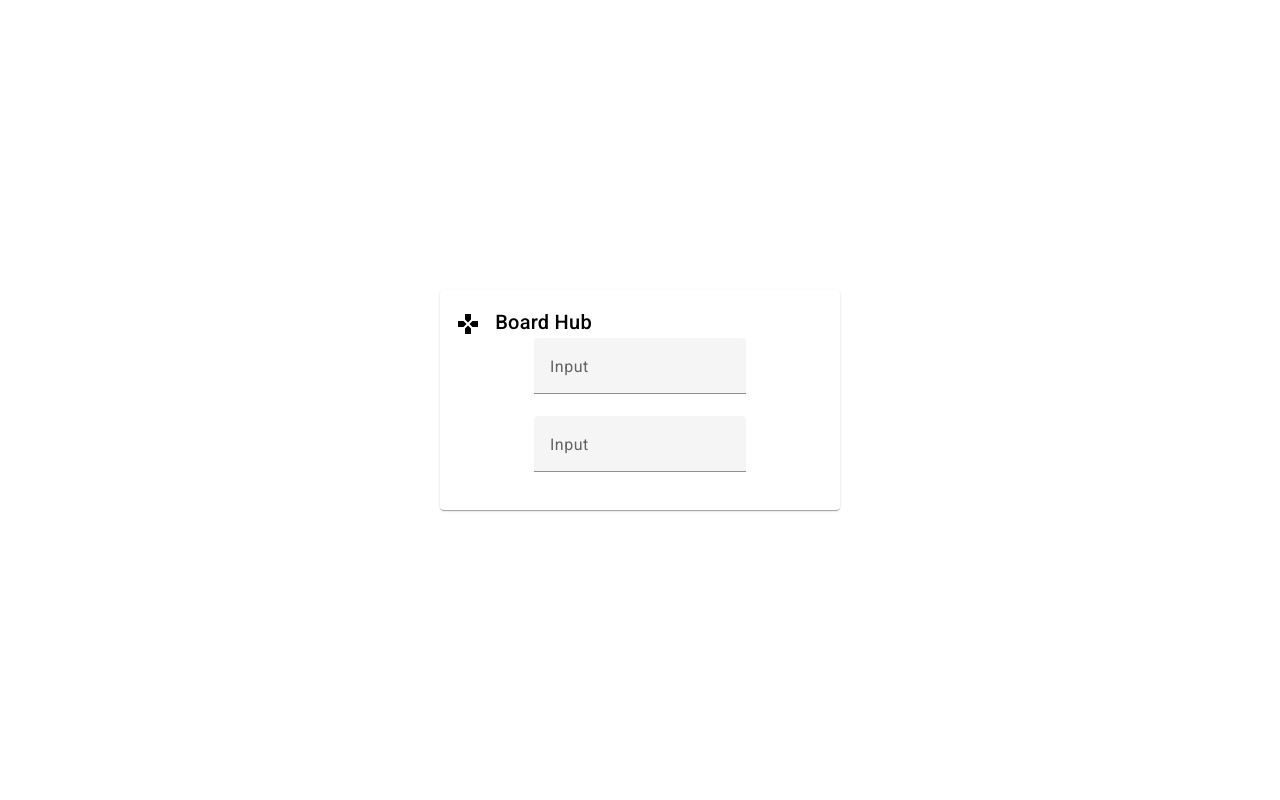
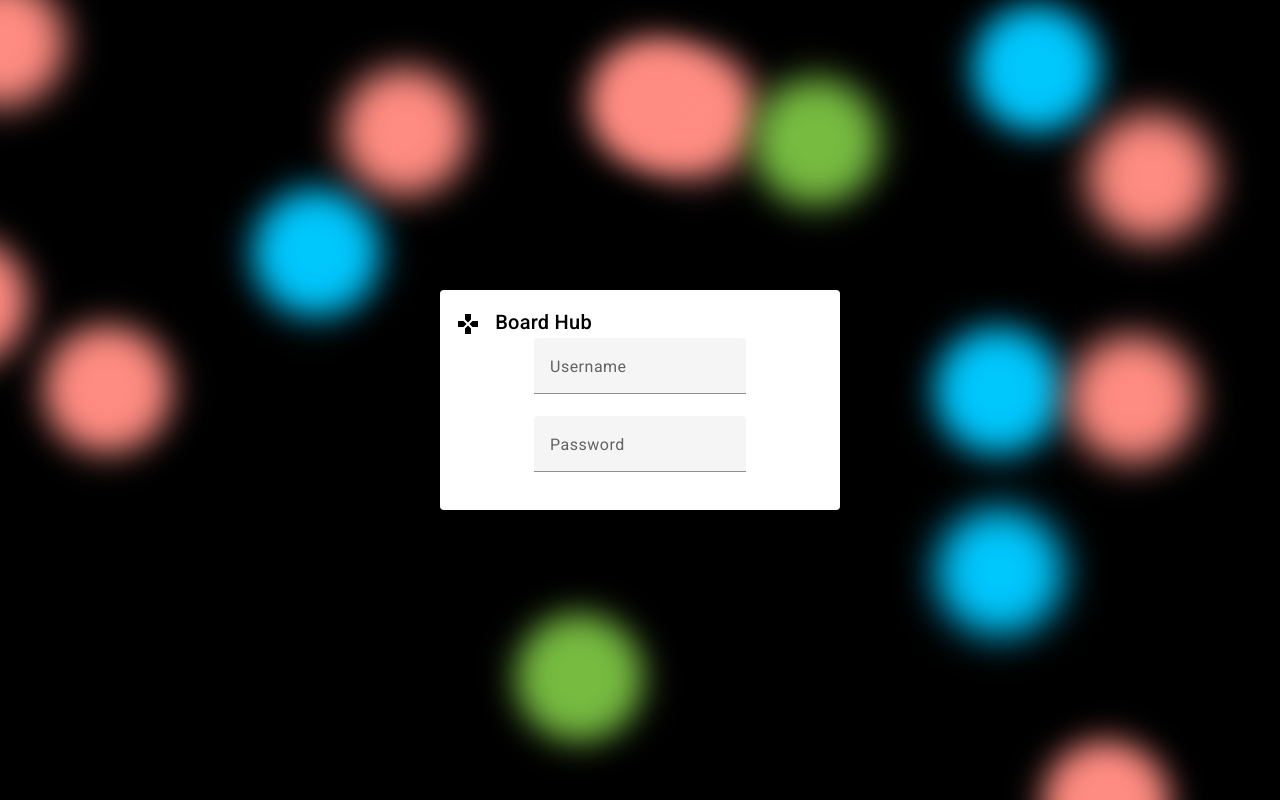
Before and after one commit to pepitoenpeligro/aws-tech-leak-game-serverless, an Angular app in the folder client/web/board-hub/: page /login in a window 1280 px wide. Built offline with nearby package versions, Linux system fonts and the light colour scheme.

Commit message:
feat: :sparkles: Add animation bubles

```diff
--- a/client/web/board-hub/src/app/pages/login/login.component.html
+++ b/client/web/board-hub/src/app/pages/login/login.component.html
@@ -1,4 +1,27 @@
 <div class="login-container">
+
+  <div class="background">
+    <span></span>
+    <span></span>
+    <span></span>
+    <span></span>
+    <span></span>
+    <span></span>
+    <span></span>
+    <span></span>
+    <span></span>
+    <span></span>
+    <span></span>
+    <span></span>
+    <span></span>
+    <span></span>
+    <span></span>
+    <span></span>
+    <span></span>
+    <span></span>
+    <span></span>
+ </div>
+
   <mat-card>
     <mat-card-header>
       <mat-card-title>
@@ -7,8 +30,8 @@
       </mat-card-title>
     </mat-card-header>
     <mat-card-content>
-      <input-bh label="Username" placeholder="Enter your username"></input-bh>
-      <input-bh label="Password" placeholder="Enter your password" type="password"></input-bh>
+      <input-bh labelInput="Username" placeholderInput="Enter your username"></input-bh>
+      <input-bh labelInput="Password" placeholderInput="Enter your password" type="password"></input-bh>
     </mat-card-content>
   </mat-card>
 </div>
--- a/client/web/board-hub/src/app/pages/login/login.component.scss
+++ b/client/web/board-hub/src/app/pages/login/login.component.scss
@@ -16,3 +16,204 @@ mat-card {
   vertical-align: middle;
   margin-right: 10px;
 }
+
+@keyframes move {
+    100% {
+        transform: translate3d(0, 0, 1px) rotate(360deg);
+    }
+}
+
+.background {
+    position: fixed;
+    width: 100vw;
+    height: 100vh;
+    top: 0;
+    left: 0;
+    background: #000000;
+    overflow: hidden;
+}
+
+.background span {
+    width: 16vmin;
+    height: 16vmin;
+    border-radius: 16vmin;
+    backface-visibility: hidden;
+    position: absolute;
+    animation: move;
+    animation-duration: 30;
+    animation-timing-function: linear;
+    animation-iteration-count: infinite;
+}
+
+
+.background span:nth-child(0) {
+    color: #77bb41;
+    top: 50%;
+    left: 19%;
+    animation-duration: 24s;
+    animation-delay: -145s;
+    transform-origin: -22vw 12vh;
+    box-shadow: 32vmin 0 4.521702912370723vmin currentColor;
+}
+.background span:nth-child(1) {
+    color: #77bb41;
+    top: 100%;
+    left: 24%;
+    animation-duration: 134s;
+    animation-delay: -57s;
+    transform-origin: 24vw -4vh;
+    box-shadow: 32vmin 0 4.093646734924915vmin currentColor;
+}
+.background span:nth-child(2) {
+    color: #00c7fc;
+    top: 12%;
+    left: 87%;
+    animation-duration: 191s;
+    animation-delay: -41s;
+    transform-origin: -9vw 5vh;
+    box-shadow: 32vmin 0 4.7744751375845835vmin currentColor;
+}
+.background span:nth-child(3) {
+    color: #00c7fc;
+    top: 79%;
+    left: 52%;
+    animation-duration: 73s;
+    animation-delay: -52s;
+    transform-origin: 11vw -12vh;
+    box-shadow: 32vmin 0 4.318895720744454vmin currentColor;
+}
+.background span:nth-child(4) {
+    color: #ff8c82;
+    top: 67%;
+    left: 68%;
+    animation-duration: 147s;
+    animation-delay: -49s;
+    transform-origin: -6vw -22vh;
+    box-shadow: -32vmin 0 4.352155742228117vmin currentColor;
+}
+.background span:nth-child(5) {
+    color: #ff8c82;
+    top: 11%;
+    left: 83%;
+    animation-duration: 25s;
+    animation-delay: -125s;
+    transform-origin: 2vw 2vh;
+    box-shadow: 32vmin 0 4.666231834229695vmin currentColor;
+}
+.background span:nth-child(6) {
+    color: #ff8c82;
+    top: 67%;
+    left: 21%;
+    animation-duration: 127s;
+    animation-delay: -16s;
+    transform-origin: 1vw -23vh;
+    box-shadow: -32vmin 0 4.231112495964821vmin currentColor;
+}
+.background span:nth-child(7) {
+    color: #77bb41;
+    top: 6%;
+    left: 86%;
+    animation-duration: 85s;
+    animation-delay: -2s;
+    transform-origin: -23vw -12vh;
+    box-shadow: -32vmin 0 4.396986812121494vmin currentColor;
+}
+.background span:nth-child(8) {
+    color: #00c7fc;
+    top: 81%;
+    left: 30%;
+    animation-duration: 150s;
+    animation-delay: -191s;
+    transform-origin: -21vw 23vh;
+    box-shadow: -32vmin 0 4.492984128007526vmin currentColor;
+}
+.background span:nth-child(9) {
+    color: #ff8c82;
+    top: 42%;
+    left: 63%;
+    animation-duration: 71s;
+    animation-delay: -100s;
+    transform-origin: -18vw -19vh;
+    box-shadow: 32vmin 0 4.6528655930902945vmin currentColor;
+}
+.background span:nth-child(10) {
+    color: #ff8c82;
+    top: 2%;
+    left: 24%;
+    animation-duration: 162s;
+    animation-delay: -166s;
+    transform-origin: 21vw 18vh;
+    box-shadow: 32vmin 0 4.019823298293324vmin currentColor;
+}
+.background span:nth-child(11) {
+    color: #00c7fc;
+    top: 97%;
+    left: 71%;
+    animation-duration: 35s;
+    animation-delay: -88s;
+    transform-origin: -23vw 2vh;
+    box-shadow: 32vmin 0 4.300170773196598vmin currentColor;
+}
+.background span:nth-child(12) {
+    color: #ff8c82;
+    top: 34%;
+    left: 28%;
+    animation-duration: 114s;
+    animation-delay: -124s;
+    transform-origin: -22vw 3vh;
+    box-shadow: -32vmin 0 4.26007367851582vmin currentColor;
+}
+.background span:nth-child(13) {
+    color: #ff8c82;
+    top: 14%;
+    left: 34%;
+    animation-duration: 7s;
+    animation-delay: -42s;
+    transform-origin: 5vw -2vh;
+    box-shadow: 32vmin 0 4.458579787230743vmin currentColor;
+}
+.background span:nth-child(14) {
+    color: #00c7fc;
+    top: 50%;
+    left: 87%;
+    animation-duration: 44s;
+    animation-delay: -101s;
+    transform-origin: 14vw -24vh;
+    box-shadow: 32vmin 0 4.158431824813676vmin currentColor;
+}
+.background span:nth-child(15) {
+    color: #ff8c82;
+    top: 95%;
+    left: 61%;
+    animation-duration: 53s;
+    animation-delay: -45s;
+    transform-origin: 21vw 5vh;
+    box-shadow: 32vmin 0 4.0318458470422485vmin currentColor;
+}
+.background span:nth-child(16) {
+    color: #00c7fc;
+    top: 100%;
+    left: 78%;
+    animation-duration: 199s;
+    animation-delay: -46s;
+    transform-origin: -16vw 14vh;
+    box-shadow: 32vmin 0 4.226587222621821vmin currentColor;
+}
+.background span:nth-child(17) {
+    color: #ff8c82;
+    top: 31%;
+    left: 23%;
+    animation-duration: 85s;
+    animation-delay: -16s;
+    transform-origin: 4vw 16vh;
+    box-shadow: -32vmin 0 4.541381550257946vmin currentColor;
+}
+.background span:nth-child(18) {
+    color: #ff8c82;
+    top: 16%;
+    left: 86%;
+    animation-duration: 31s;
+    animation-delay: -189s;
+    transform-origin: 15vw -9vh;
+    box-shadow: 32vmin 0 4.732511543390836vmin currentColor;
+}
```
